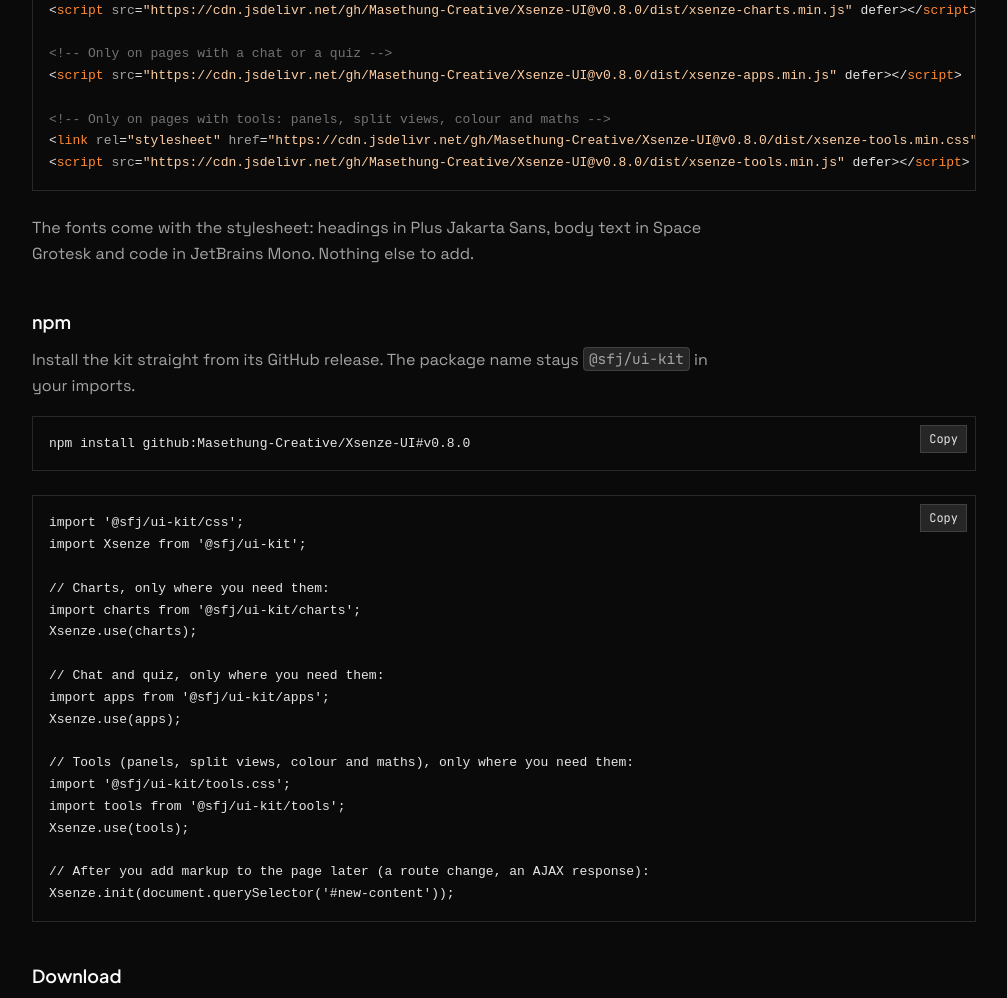
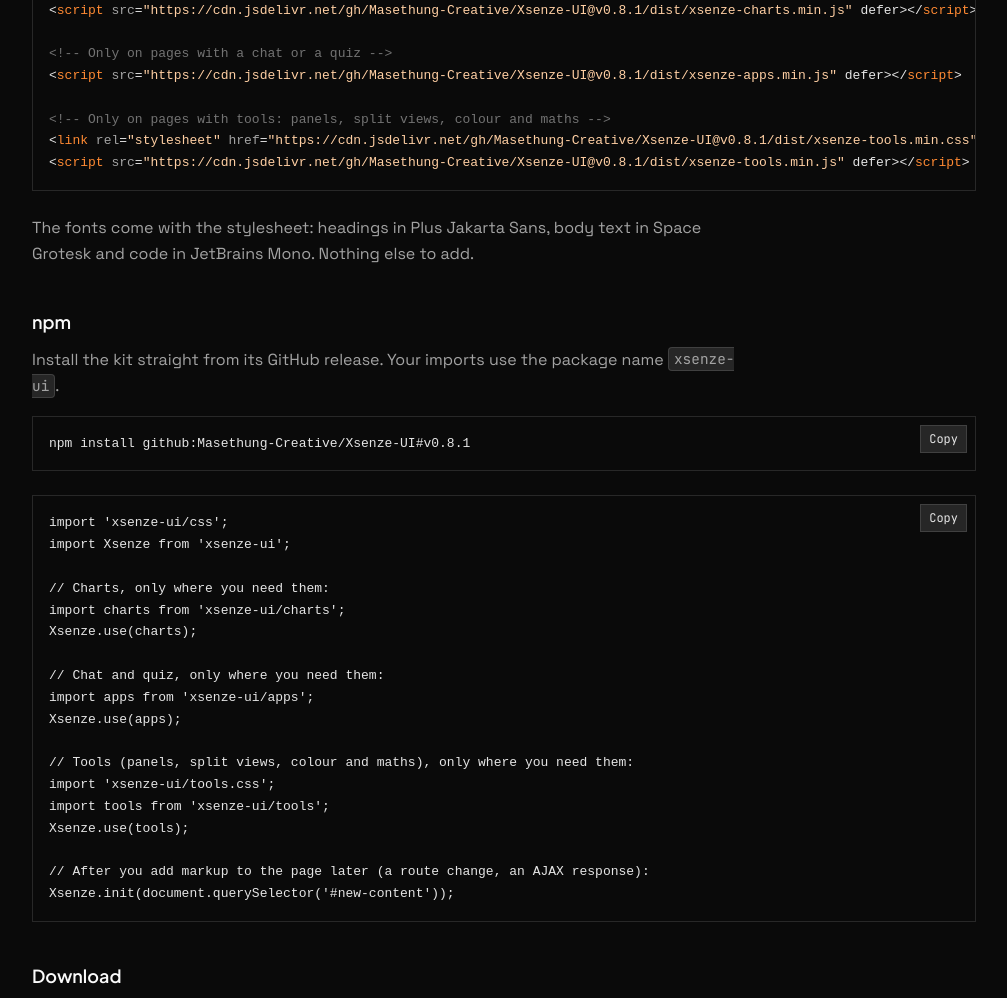
Before and after one commit to Masethung-Creative/Xsenze-UI, a website: page docs/getting-started.html in a window 1280 px wide. Shown: the part 1459-2457 px from the top of the page, without its empty margins (256-1263 px from the left). Drawn offline with Linux system fonts and the light colour scheme; files that its build step writes are made by us from their sources.

Commit message:
Xsenze UI Kit 0.8.1: the package is called xsenze-ui
The npm package now carries the kit's own name, the same as its
repository. Imports are xsenze-ui, xsenze-ui/css, xsenze-ui/charts,
xsenze-ui/apps, xsenze-ui/tools and xsenze-ui/tools.css. The docs,
README, roadmap, changelog and code comments use it everywhere. The
files, class names and CDN addresses do not change.

Co-Authored-By: Claude Opus 5.5 <noreply@anthropic.com>

```diff
--- a/docs/getting-started.html
+++ b/docs/getting-started.html
@@ -78,25 +78,25 @@
   </textarea>
   <p>The fonts come with the stylesheet: headings in Plus Jakarta Sans, body text in Space Grotesk and code in JetBrains Mono. Nothing else to add.</p>
   <h3 id="npm">npm</h3>
-  <p>Install the kit straight from its GitHub release. The package name stays <code class="xz-code">@sfj/ui-kit</code> in your imports.</p>
+  <p>Install the kit straight from its GitHub release. Your imports use the package name <code class="xz-code">xsenze-ui</code>.</p>
   <pre class="doc-snippet" data-lang="text">
     npm install __XZ_NPM__
   </pre>
   <pre class="doc-snippet" data-lang="text">
-    import '@sfj/ui-kit/css';
-    import Xsenze from '@sfj/ui-kit';
+    import 'xsenze-ui/css';
+    import Xsenze from 'xsenze-ui';
 
     // Charts, only where you need them:
-    import charts from '@sfj/ui-kit/charts';
+    import charts from 'xsenze-ui/charts';
     Xsenze.use(charts);
 
     // Chat and quiz, only where you need them:
-    import apps from '@sfj/ui-kit/apps';
+    import apps from 'xsenze-ui/apps';
     Xsenze.use(apps);
 
     // Tools (panels, split views, colour and maths), only where you need them:
-    import '@sfj/ui-kit/tools.css';
-    import tools from '@sfj/ui-kit/tools';
+    import 'xsenze-ui/tools.css';
+    import tools from 'xsenze-ui/tools';
     Xsenze.use(tools);
 
     // After you add markup to the page later (a route change, an AJAX response):
@@ -178,12 +178,12 @@
     'use client';
     import { useEffect } from 'react';
     import { usePathname } from 'next/navigation';
-    import '@sfj/ui-kit/css';
+    import 'xsenze-ui/css';
 
     export default function XsenzeKit() {
       const pathname = usePathname();
       useEffect(() => {
-        import('@sfj/ui-kit').then(({ default: Xsenze }) => Xsenze.init());
+        import('xsenze-ui').then(({ default: Xsenze }) => Xsenze.init());
       }, [pathname]);
       return null;
     }
@@ -192,8 +192,8 @@
   <pre class="doc-snippet" data-lang="text">
     // main.js
     import { createApp, nextTick } from 'vue';
-    import '@sfj/ui-kit/css';
-    import Xsenze from '@sfj/ui-kit';
+    import 'xsenze-ui/css';
+    import Xsenze from 'xsenze-ui';
     import App from './App.vue';
     import router from './router';
 
--- a/docs/site.generated.js
+++ b/docs/site.generated.js
@@ -1,2 +1,2 @@
 // Generated by scripts/docs/build.mjs from scripts/docs/site.config.mjs and the pages. Do not edit.
-window.XZ_SITE = {"version":"0.8.0","urls":{"site":"https://xsenze-ui.vercel.app/","docs":"https://xsenze-ui.vercel.app/docs/","repo":"https://github.com/Masethung-Creative/Xsenze-UI","cdn":"https://cdn.jsdelivr.net/gh/Masethung-Creative/Xsenze-UI@v0.8.0/dist","npm":"github:Masethung-Creative/Xsenze-UI#v0.8.0"},"templates":9,"blocks":28,"pages":[{"file":"index.html","label":"Home","sections":0,"parts":0},{"file":"getting-started.html","label":"Get started","sections":10,"parts":16},{"file":"foundations.html","label":"Foundations","sections":10,"parts":29},{"file":"components.html","label":"Components","sections":41,"parts":72},{"file":"forms.html","label":"Forms","sections":9,"parts":1},{"file":"tools.html","label":"Tools","sections":16,"parts":41},{"file":"patterns.html","label":"Guidelines","sections":4,"parts":11},{"file":"blocks.html","label":"Blocks","sections":11,"parts":37},{"file":"templates.html","label":"Templates","sections":6,"parts":11},{"file":"create.html","label":"Create a theme","sections":0,"parts":0}]};
+window.XZ_SITE = {"version":"0.8.1","urls":{"site":"https://xsenze-ui.vercel.app/","docs":"https://xsenze-ui.vercel.app/docs/","repo":"https://github.com/Masethung-Creative/Xsenze-UI","cdn":"https://cdn.jsdelivr.net/gh/Masethung-Creative/Xsenze-UI@v0.8.1/dist","npm":"github:Masethung-Creative/Xsenze-UI#v0.8.1"},"templates":9,"blocks":28,"pages":[{"file":"index.html","label":"Home","sections":0,"parts":0},{"file":"getting-started.html","label":"Get started","sections":10,"parts":16},{"file":"foundations.html","label":"Foundations","sections":10,"parts":29},{"file":"components.html","label":"Components","sections":41,"parts":72},{"file":"forms.html","label":"Forms","sections":9,"parts":1},{"file":"tools.html","label":"Tools","sections":16,"parts":41},{"file":"patterns.html","label":"Guidelines","sections":4,"parts":11},{"file":"blocks.html","label":"Blocks","sections":11,"parts":37},{"file":"templates.html","label":"Templates","sections":6,"parts":11},{"file":"create.html","label":"Create a theme","sections":0,"parts":0}]};
--- a/package.json
+++ b/package.json
@@ -1,6 +1,6 @@
 {
-  "name": "@sfj/ui-kit",
-  "version": "0.8.0",
+  "name": "xsenze-ui",
+  "version": "0.8.1",
   "description": "Xsenze UI Kit: design tokens, CSS components and small behaviours for HTML, PHP and framework projects.",
   "license": "MIT",
   "homepage": "https://xsenze-ui.vercel.app/",
--- a/src/js/apps/index.js
+++ b/src/js/apps/index.js
@@ -1,6 +1,6 @@
 // Optional app pieces: chat and AI message parts, and quizzes.
 // Browser: load dist/xsenze-apps.min.js after dist/xsenze.min.js.
-// Bundlers: import Xsenze from '@sfj/ui-kit'; import apps from '@sfj/ui-kit/apps'; Xsenze.use(apps);
+// Bundlers: import Xsenze from 'xsenze-ui'; import apps from 'xsenze-ui/apps'; Xsenze.use(apps);
 import { initChats } from './chat.js';
 import { initQuizzes } from './quiz.js';
 
--- a/src/js/charts/index.js
+++ b/src/js/charts/index.js
@@ -1,7 +1,7 @@
 // Charts drawn in SVG from a table in the page, or from data passed in JavaScript.
 // The table stays in the page for screen readers and as a "Show table" view, so the numbers are never only in a picture.
 // Browser: load dist/xsenze-charts.min.js after dist/xsenze.min.js.
-// Bundlers: import Xsenze from '@sfj/ui-kit'; import charts from '@sfj/ui-kit/charts'; Xsenze.use(charts);
+// Bundlers: import Xsenze from 'xsenze-ui'; import charts from 'xsenze-ui/charts'; Xsenze.use(charts);
 import { scaleOf, formatter, parseValue } from './scale.js';
 import { $$, fire, nextId, esc, motionOn, onMotion, watch, perFrame, dirKey } from '../shared.js';
 
--- a/src/js/tools/index.js
+++ b/src/js/tools/index.js
@@ -1,7 +1,7 @@
 // Optional tools pack: panels, split views, a menu bar, a dual list, readouts and timers, paper and
 // before-and-after views, colour parts and maths parts. CSS: dist/xsenze-tools.css.
 // Browser: load dist/xsenze-tools.min.js after dist/xsenze.min.js.
-// Bundlers: import Xsenze from '@sfj/ui-kit'; import tools from '@sfj/ui-kit/tools'; Xsenze.use(tools);
+// Bundlers: import Xsenze from 'xsenze-ui'; import tools from 'xsenze-ui/tools'; Xsenze.use(tools);
 import { initSplits } from './split.js';
 import { initMenubars } from './menubar.js';
 import { initDuallists } from './duallist.js';
```
Also changed, not shown: ROADMAP.md (+1 -1 lines), docs/tools.html (+4 -4 lines), CHANGELOG.md, README.md, dist/tokens/tokens.css, dist/tokens/tokens.json, dist/xsenze-apps.esm.js, dist/xsenze-apps.js, dist/xsenze-apps.min.js, dist/xsenze-charts.esm.js, dist/xsenze-charts.js, dist/xsenze-charts.min.js, dist/xsenze-satoshi.css, dist/xsenze-tools.css, 10 more files, 1 other file.
